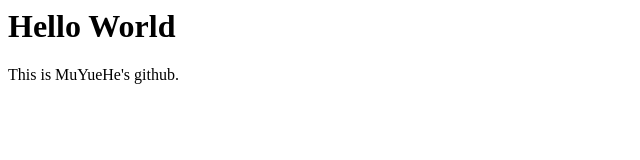
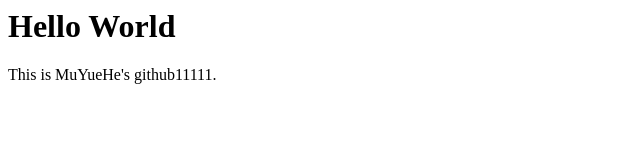
Before and after one commit to MuYuehe/MuYueHe.github.io, a plain HTML site: page hello.html in a window 1280 px wide. Shown: the full height of the page, 0-640 px from the left. Drawn offline with Linux system fonts and the light colour scheme.

Commit message:
Update hello.html

```diff
--- a/hello.html
+++ b/hello.html
@@ -1,6 +1,6 @@
 <html>
 <body>
     <h1>Hello World</h1>
-    <p>This is MuYueHe's github.</p>
+    <p>This is MuYueHe's github11111.</p>
 </body>
 </html>
```
